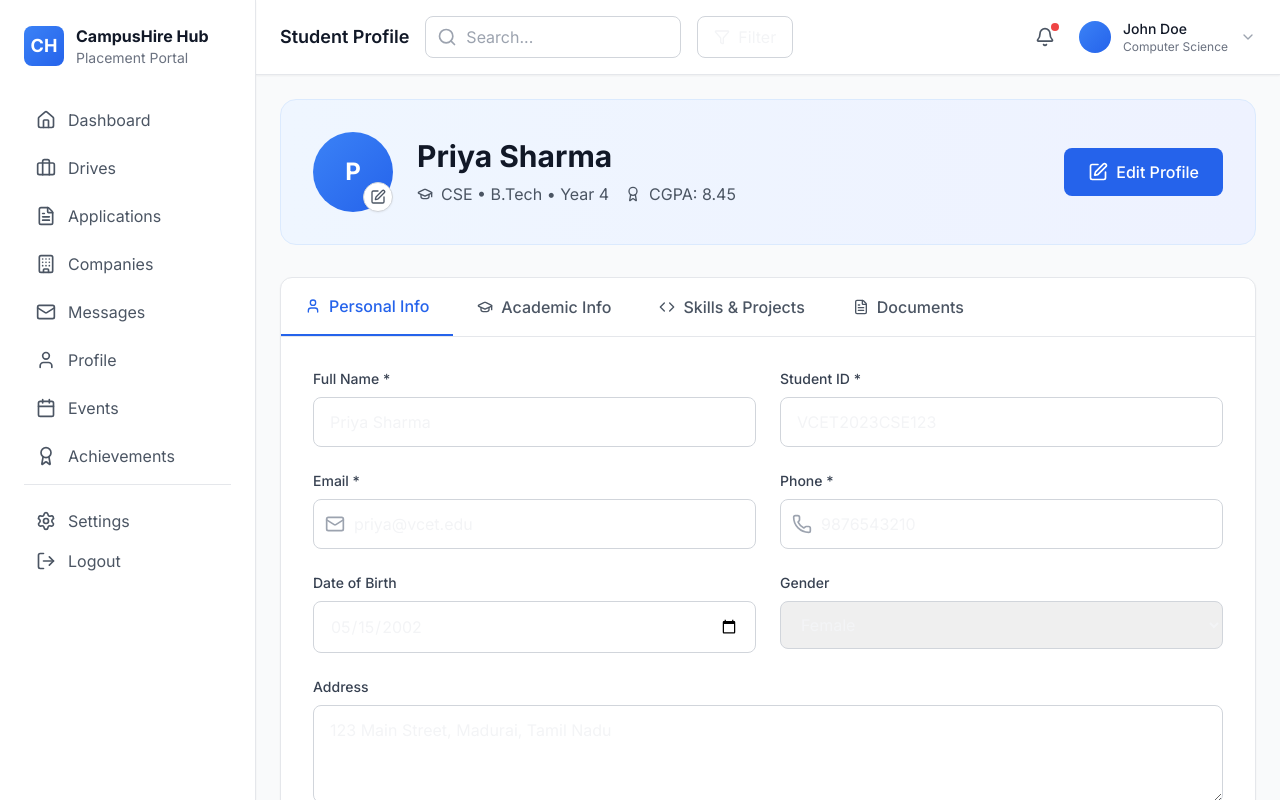
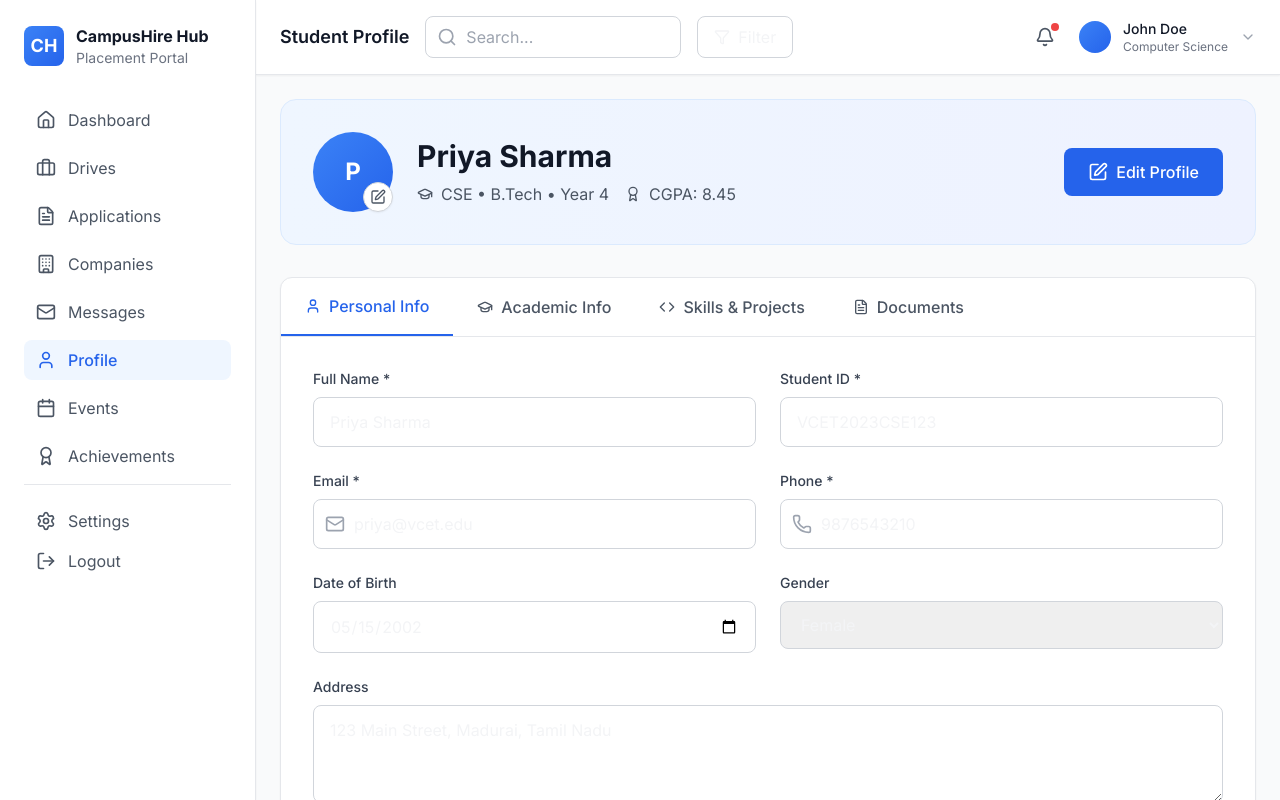
Before and after one commit to ShruthiMeenakshi/CampusHire-Hub, a React (Vite) app: page /student/profile in a window 1280 px wide. Shown: the top 800 px of the page. Built offline with nearby package versions, Linux system fonts and the light colour scheme.

Commit message:
feat: update Sidebar component to use React Router Link for navigation and fix path inconsistencies

```diff
--- a/src/components/Sidebar.jsx
+++ b/src/components/Sidebar.jsx
@@ -1,4 +1,5 @@
 import React from 'react';
+import { Link } from 'react-router-dom';
 import {
   Home,
   Briefcase,
@@ -16,12 +17,12 @@ import {
 
 const Sidebar = ({ activePage = 'drives' }) => {
   const menuItems = [
-    { icon: <Home className="w-5 h-5" />, label: 'Dashboard', path: '/dashboard', key: 'dashboard' },
-    { icon: <Briefcase className="w-5 h-5" />, label: 'Drives', path: '/drives', key: 'drives' },
-    { icon: <FileText className="w-5 h-5" />, label: 'Applications', path: '/applications', key: 'applications' },
+    { icon: <Home className="w-5 h-5" />, label: 'Dashboard', path: '/student/dashboard', key: 'dashboard' },
+    { icon: <Briefcase className="w-5 h-5" />, label: 'Drives', path: '/student/drives', key: 'drives' },
+    { icon: <FileText className="w-5 h-5" />, label: 'Applications', path: '/student/applications', key: 'applications' },
     { icon: <Building className="w-5 h-5" />, label: 'Companies', path: '/companies', key: 'companies' },
     { icon: <Mail className="w-5 h-5" />, label: 'Messages', path: '/messages', key: 'messages' },
-    { icon: <User className="w-5 h-5" />, label: 'Profile', path: '/Profile', key: 'Profile' },
+    { icon: <User className="w-5 h-5" />, label: 'Profile', path: '/student/profile', key: 'profile' },
     { icon: <Calendar className="w-5 h-5" />, label: 'Events', path: '/events', key: 'events' },
     { icon: <Award className="w-5 h-5" />, label: 'Achievements', path: '/achievements', key: 'achievements' },
   ];
@@ -48,9 +49,9 @@ const Sidebar = ({ activePage = 'drives' }) => {
         {/* Navigation */}
         <nav className="space-y-2">
           {menuItems.map((item) => (
-            <a
+            <Link
               key={item.key}
-              href={item.path}
+              to={item.path}
               className={`flex items-center gap-3 px-3 py-2 rounded-lg transition-colors ${
                 activePage === item.key
                   ? 'bg-blue-50 text-blue-600 font-medium'
@@ -59,20 +60,20 @@ const Sidebar = ({ activePage = 'drives' }) => {
             >
               {item.icon}
               {item.label}
-            </a>
+            </Link>
           ))}
 
           {/* Bottom Section */}
           <div className="pt-4 mt-4 border-t border-gray-200">
             {bottomItems.map((item) => (
-              <a
+              <Link
                 key={item.label}
-                href={item.path}
+                to={item.path}
                 className="flex items-center gap-3 px-3 py-2 rounded-lg text-gray-600 hover:bg-gray-50"
               >
                 {item.icon}
                 {item.label}
-              </a>
+              </Link>
             ))}
           </div>
         </nav>
```
